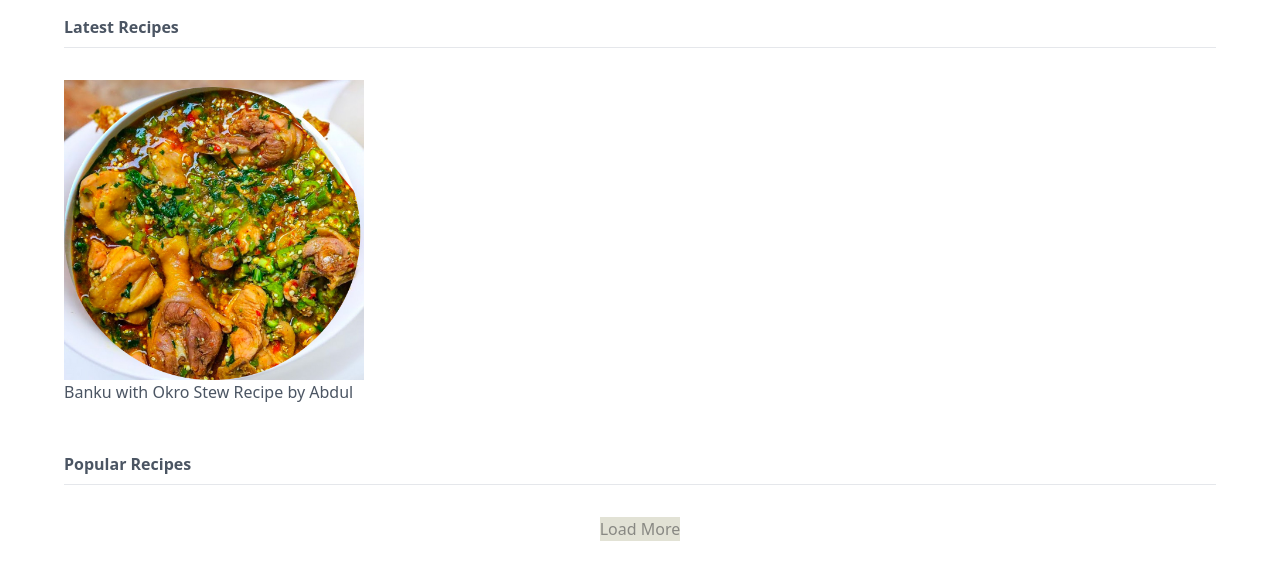
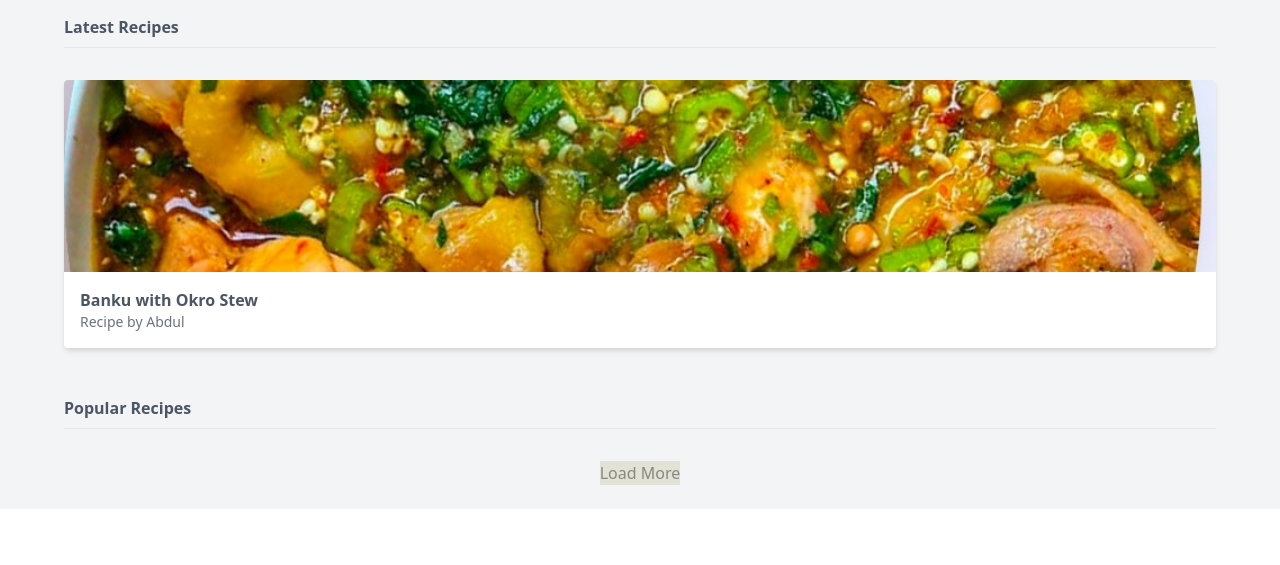
Before and after one commit to Abdul-Gafur/Tailwind-Recipes, a website: page public/index.html in a window 1280 px wide. Shown: the part 238-803 px from the top of the page. Drawn offline with Linux system fonts and the light colour scheme.

Commit message:
added card component

```diff
--- a/public/index.html
+++ b/public/index.html
@@ -49,13 +49,13 @@
         <div>
           <h4 class="font-bold mt-12 pb-2 border-b border-gray-200">Latest Recipes</h4>
 
-          <div class="mt-8 bg-white roundedd">
+          <div class="mt-8 bg-white rounded overflow-hidden shadow-md">
             <!-- cards go here -->
             <div>
-              <img src="img/okro-soup.jpeg" width="300"  alt="okro-soup" />
-              <div>
-                <span>Banku with Okro Stew</span>
-                <span>Recipe by Abdul</span>
+              <img class="w-full h-32 sm:h-48 object-cover" src="img/okro-soup.jpeg" alt="okro-soup" />
+              <div class="m-4">
+                <span class="font-bold">Banku with Okro Stew</span>
+                <span class="block text-gray-500 text-sm">Recipe by Abdul</span>
               </div>
             </div>
           </div>
```
Also changed, not shown: public/styles.css.
